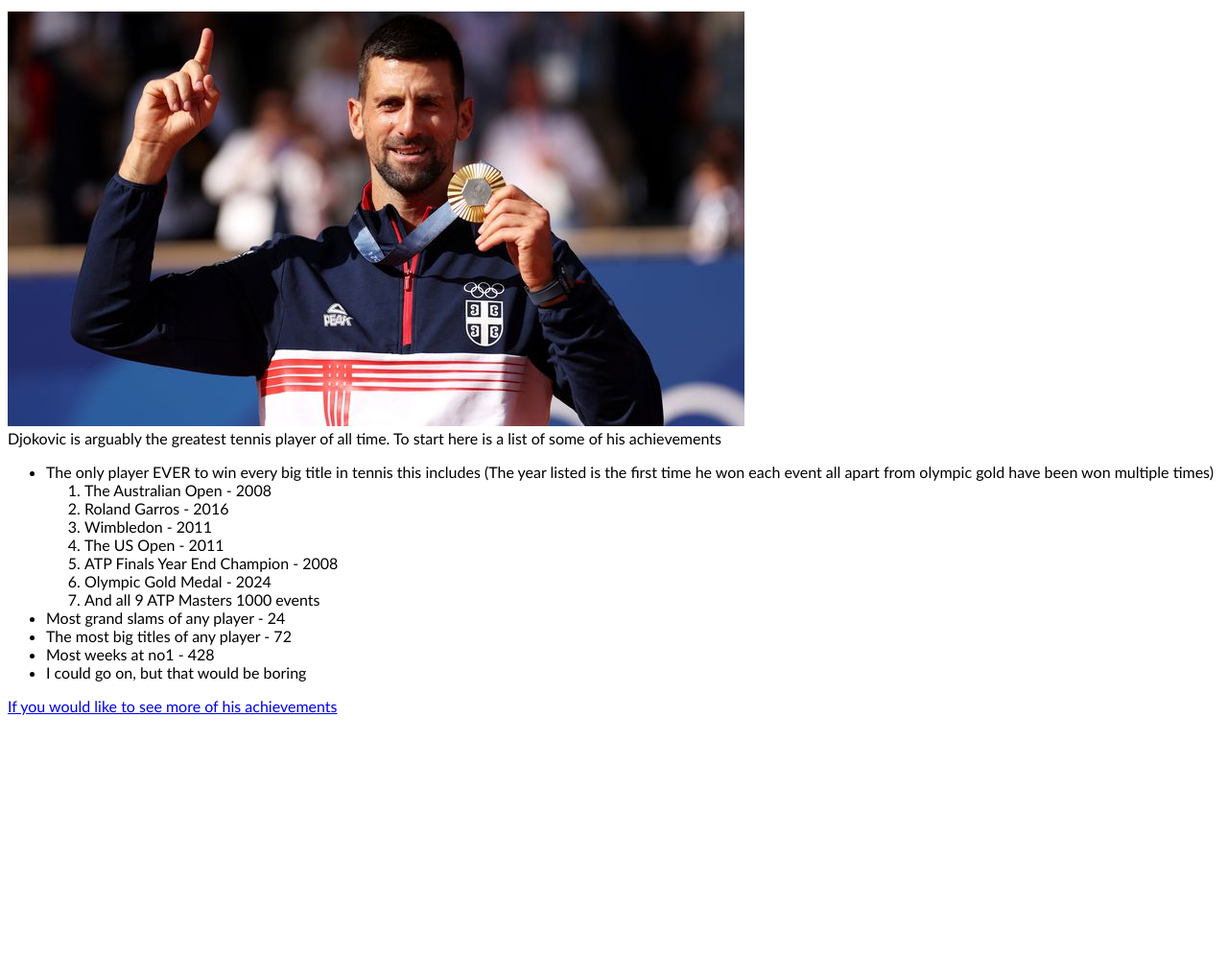
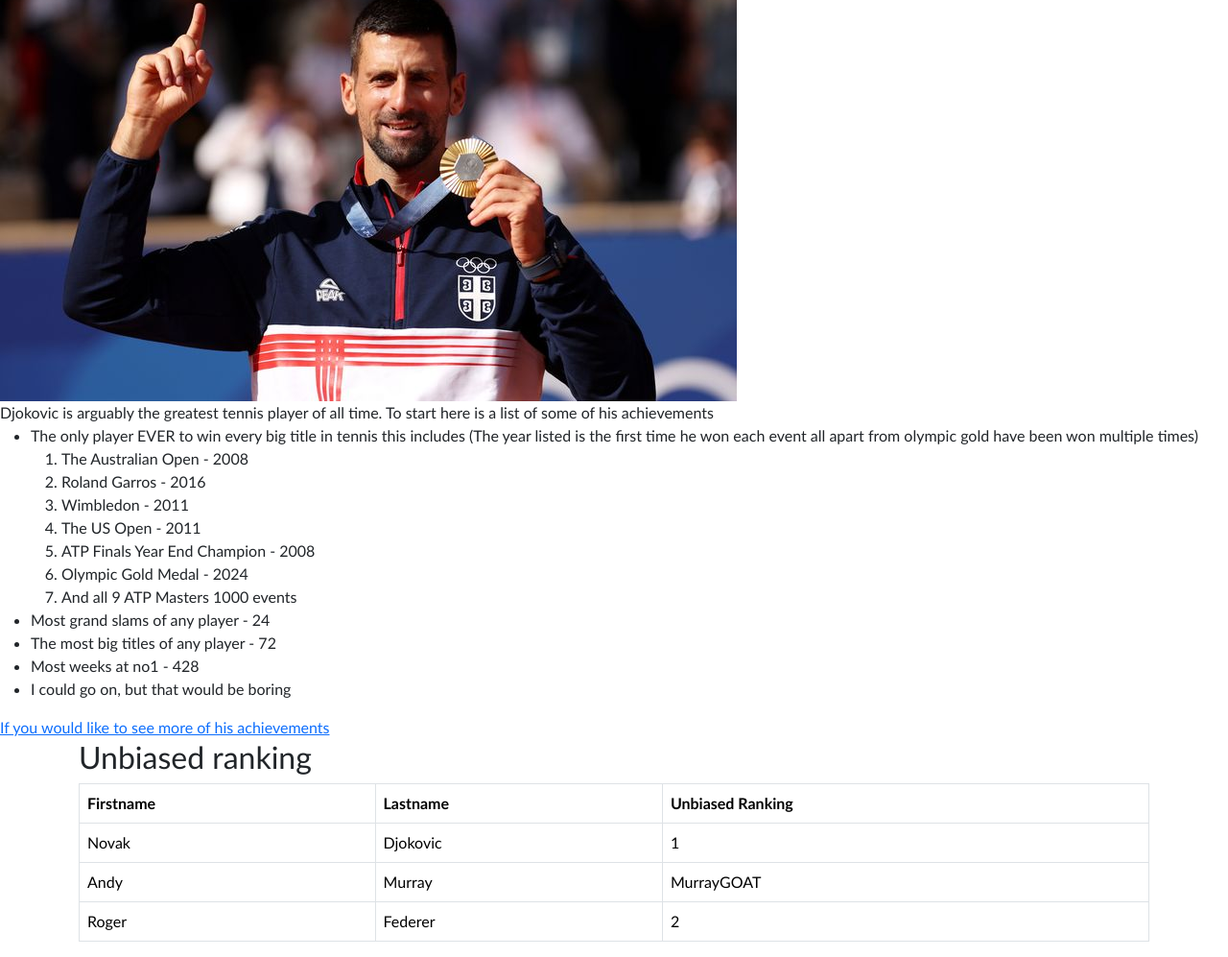
Before and after one commit to JesseWardAtDurham/DjokerNo1, a plain HTML site: page index.html in a window 1280 px wide. Shown: the part 70-1067 px from the top of the page at 96% size. Before the commit the page ends 823 px from the top, so only its background shows below. Drawn offline with nearby package versions, Linux system fonts and the light colour scheme.

Commit message:
actually using bootstrap now

```diff
--- a/index.html
+++ b/index.html
@@ -3,14 +3,17 @@
 <head>
 
     <meta name="viewport" content="width=device-width, initial-scale=1">
-    <script src="https://cdn.jsdelivr.net/npm/@popperjs/core@2.11.8/dist/umd/popper.min.js" integrity="sha384-I7E8VVD/ismYTF4hNIPjVp/Zjvgyol6VFvRkX/vR+Vc4jQkC+hVqc2pM8ODewa9r" crossorigin="anonymous"></script>
-    <script src="https://cdn.jsdelivr.net/npm/bootstrap@5.3.3/dist/js/bootstrap.min.js" integrity="sha384-0pUGZvbkm6XF6gxjEnlmuGrJXVbNuzT9qBBavbLwCsOGabYfZo0T0to5eqruptLy" crossorigin="anonymous"></script>
+    <link href="https://cdn.jsdelivr.net/npm/bootstrap@5.3.3/dist/css/bootstrap.min.css" rel="stylesheet" integrity="sha384-QWTKZyjpPEjISv5WaRU9OFeRpok6YctnYmDr5pNlyT2bRjXh0JMhjY6hW+ALEwIH" crossorigin="anonymous">
+  </head>
+
     <link rel="stylesheet" href="style.css">
     <meta charset="UTF-8">
     <meta name="viewport" content="width=device-width, initial-scale=1.0">
     <title>Djokovic as the greatest of all time</title>
 </head>
 <body>
+    <script src="https://cdn.jsdelivr.net/npm/bootstrap@5.3.3/dist/js/bootstrap.bundle.min.js" integrity="sha384-YvpcrYf0tY3lHB60NNkmXc5s9fDVZLESaAA55NDzOxhy9GkcIdslK1eN7N6jIeHz" crossorigin="anonymous"></script>
+
     <h1 id="heading">Djokovic as the greatest of all time</h1>
     <img src="goldMedal.jpeg" alt="Djokovic winning gold in the paris olympics">
     <br>
@@ -33,5 +36,37 @@
         </li>
     </ul>
     <a href="https://en.wikipedia.org/wiki/List_of_career_achievements_by_Novak_Djokovic">If you would like to see more of his achievements</a>
+
+    <div class="container">
+        <h2>Unbiased ranking</h2>
+        <table class="table table-bordered">
+          <thead>
+            <tr>
+              <th>Firstname</th>
+              <th>Lastname</th>
+              <th>Unbiased Ranking</th>
+            </tr>
+          </thead>
+          <tbody>
+            <tr>
+              <td>Novak</td>
+              <td>Djokovic</td>
+              <td>1</td>
+            </tr>
+            <tr>
+              <td>Andy</td>
+              <td>Murray</td>
+              <td>MurrayGOAT</td>
+            </tr>
+            <tr>
+              <td>Roger</td>
+              <td>Federer</td>
+              <td>2</td>
+            </tr>
+          </tbody>
+        </table>
+      </div>
+
+
 </body>
 </html>
```
